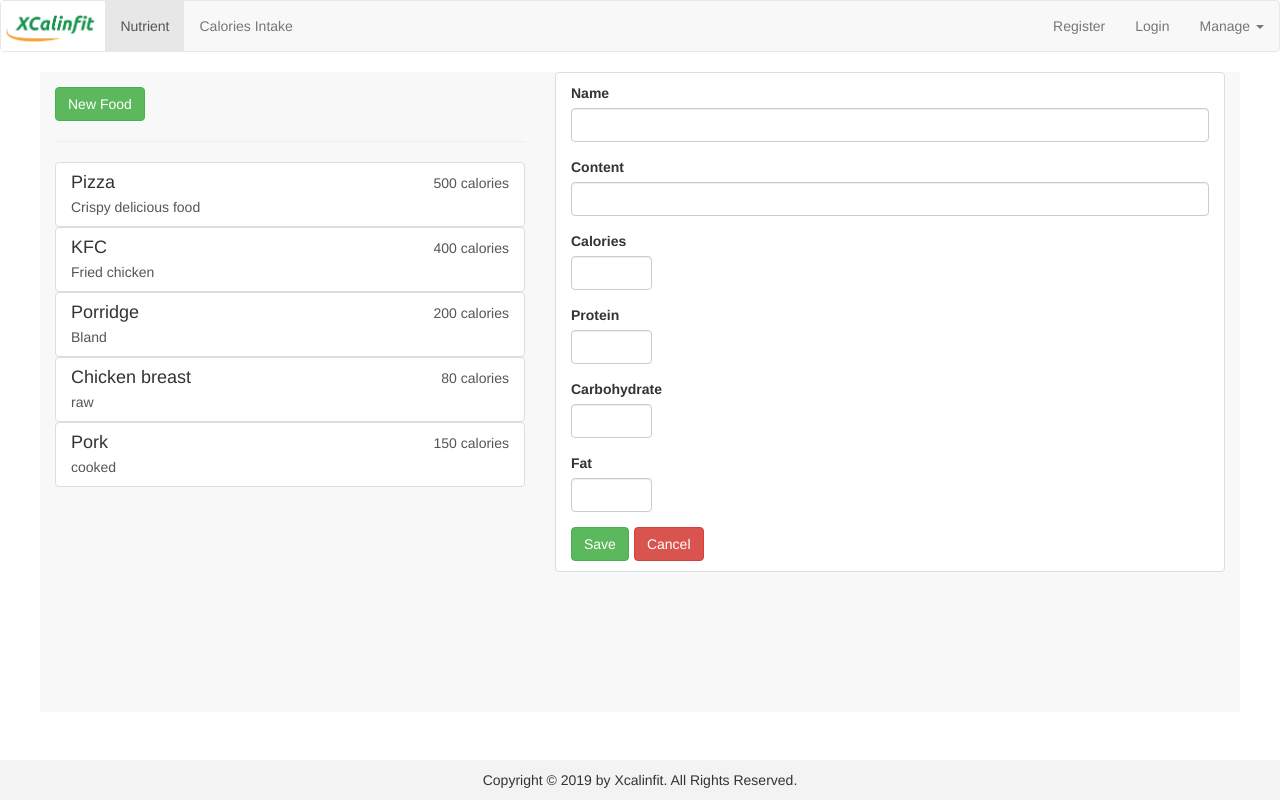
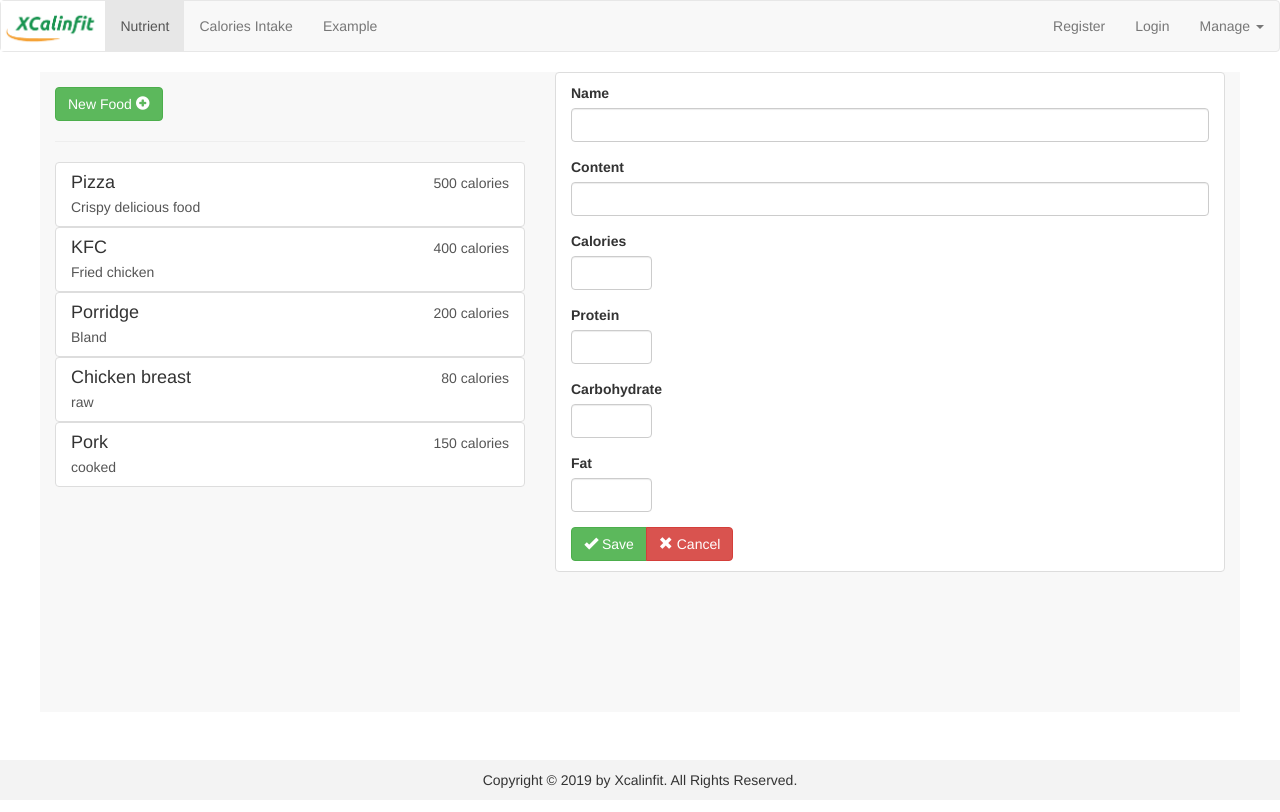
Before and after one commit to Cl4diuza/xcalinfit-web, an Angular app: page /foods/new in a window 1280 px wide. Built offline with nearby package versions, Linux system fonts and the light colour scheme.

Commit message:
add icon and example c

```diff
--- a/src/app/app-routing.module.ts
+++ b/src/app/app-routing.module.ts
@@ -5,6 +5,7 @@ import { FoodComponent } from './food/food.component';
 import { CalintakeComponent } from './calintake/calintake.component';
 import { FoodDetailComponent } from './food/food-detail/food-detail.component';
 import { FoodEditComponent } from './food/food-edit/food-edit.component';
+import { ExampleComponent } from './example/example.component';
 
 const appRoutes: Routes = [
   { path: '', redirectTo: '/foods', pathMatch: 'full' },
@@ -18,7 +19,8 @@ const appRoutes: Routes = [
       { path: ':id/edit', component: FoodEditComponent }
     ]
   },
-  { path: 'calculate', component: CalintakeComponent }
+  { path: 'calculate', component: CalintakeComponent },
+  { path: 'example', component: ExampleComponent }
   // { path: 'signup', component: SignupComponent },
   // { path: 'signin', component: SigninComponent }
 ];
--- a/src/app/app.module.ts
+++ b/src/app/app.module.ts
@@ -16,6 +16,7 @@ import { FoodStartComponent } from './food/food-start/food-start.component';
 import { FoodEditComponent } from './food/food-edit/food-edit.component';
 import { FormsModule, ReactiveFormsModule } from '@angular/forms';
 import { FooterComponent } from './footer/footer.component';
+import { ExampleComponent } from './example/example.component';
 
 @NgModule({
   declarations: [
@@ -30,7 +31,8 @@ import { FooterComponent } from './footer/footer.component';
     CalintakeComponent,
     FoodStartComponent,
     FoodEditComponent,
-    FooterComponent
+    FooterComponent,
+    ExampleComponent
   ],
   imports: [
     BrowserModule,
--- a/src/app/calintake/calintake.component.html
+++ b/src/app/calintake/calintake.component.html
@@ -11,7 +11,10 @@
         <p>Fat intake: {{ fatIntake }}g , {{ fatCal }} cal</p>
         <div class="row">
           <div class="col-xs-12">
-            <button class="btn btn-success">Save</button>
+            <button class="btn btn-success">
+              <span class="glyphicon glyphicon-ok" aria-hidden="true"></span>
+              Save
+            </button>
           </div>
         </div>
       </div>
@@ -182,6 +185,10 @@
             class="btn btn-primary"
             style="margin-bottom: 30px"
           >
+            <span
+              class="glyphicon glyphicon-list-alt"
+              aria-hidden="true"
+            ></span>
             Calculate
           </button>
         </div>
--- /dev/null
+++ b/src/app/example/example.component.html
@@ -0,0 +1,3 @@
+<p>
+  example works!
+</p>
--- /dev/null
+++ b/src/app/example/example.component.ts
@@ -0,0 +1,12 @@
+import { Component, OnInit } from '@angular/core';
+
+@Component({
+  selector: 'app-example',
+  templateUrl: './example.component.html',
+  styleUrls: ['./example.component.css']
+})
+export class ExampleComponent implements OnInit {
+  constructor() {}
+
+  ngOnInit() {}
+}
--- a/src/app/food/food-detail/food-detail.component.css
+++ b/src/app/food/food-detail/food-detail.component.css
@@ -1,25 +1,7 @@
-/* .card-text {
-  margin-left: 10px;
-} */
-
 .card-title {
-  /* margin-left: 10px; */
   margin-top: 15px;
 }
 
-/* .card-subtitle {
-  margin-left: 10px;
-} */
-
-/* .card-body {
-  background-color: #f8f8f8;
-} */
-
-.btn {
-  margin-right: 5px;
-  margin-top: 10px;
-}
-
-.button-group {
+.btn-group {
   margin-left: 10px;
 }
--- a/src/app/food/food-detail/food-detail.component.html
+++ b/src/app/food/food-detail/food-detail.component.html
@@ -22,12 +22,17 @@
 
   <div class="row">
     <div class="col-xs-12">
-      <div class="button-group">
-        <button class="btn btn-success">Save</button>
+      <div class="btn-group">
+        <button class="btn btn-success">
+          <span class="glyphicon glyphicon-ok" aria-hidden="true"></span> Save
+        </button>
         <button (click)="onEditFood()" class="btn btn-primary">
-          Edit
+          <span class="glyphicon glyphicon-cog" aria-hidden="true"></span> Edit
         </button>
-        <button class="btn btn-danger">Delete</button>
+        <button class="btn btn-danger">
+          <span class="glyphicon glyphicon-trash" aria-hidden="true"></span>
+          Delete
+        </button>
       </div>
     </div>
   </div>
--- a/src/app/food/food-edit/food-edit.component.html
+++ b/src/app/food/food-edit/food-edit.component.html
@@ -82,14 +82,19 @@
         </div>
         <div class="row">
           <div class="col-xs-12">
-            <button
-              type="submit"
-              class="btn btn-success"
-              style="margin-right: 5px"
-            >
-              Save
-            </button>
-            <button type="button" class="btn btn-danger">Cancel</button>
+            <div class="btn-group">
+              <button type="submit" class="btn btn-success">
+                <span class="glyphicon glyphicon-ok" aria-hidden="true"></span>
+                Save
+              </button>
+              <button type="button" class="btn btn-danger">
+                <span
+                  class="glyphicon glyphicon-remove"
+                  aria-hidden="true"
+                ></span>
+                Cancel
+              </button>
+            </div>
           </div>
         </div>
       </form>
--- a/src/app/food/food-list/food-list.component.html
+++ b/src/app/food/food-list/food-list.component.html
@@ -6,6 +6,7 @@
       style="margin-top:15px"
     >
       New Food
+      <span class="glyphicon glyphicon-plus-sign" aria-hidden="true"></span>
     </button>
   </div>
 </div>
--- a/src/app/header/header.component.html
+++ b/src/app/header/header.component.html
@@ -16,6 +16,9 @@
         <li routerLinkActive="active">
           <a routerLink="/calculate">Calories Intake</a>
         </li>
+        <li routerLinkActive="active">
+          <a routerLink="/example">Example</a>
+        </li>
       </ul>
       <ul class="nav navbar-nav navbar-right">
         <li><a routerLink="">Register</a></li>
```
Also changed, not shown: src/app/example/example.component.css (added).
